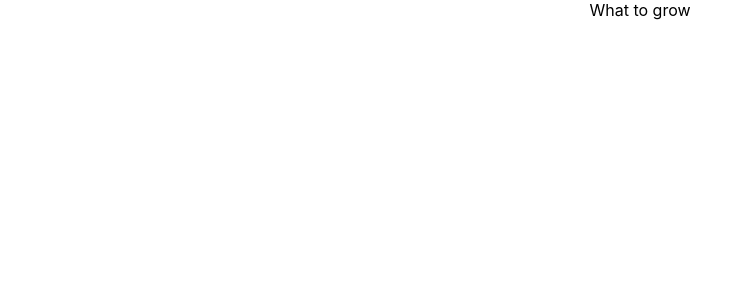
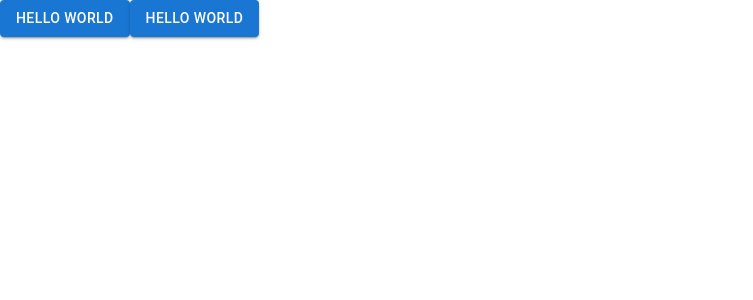
Before and after one commit to WigglyDon/Green-Garden, a React (Create React App) app in the folder front-end-react/: page / in a window 1280 px wide. Shown: the top 300 px of the page, without its empty margins (0-753 px from the left). Built offline with nearby package versions, Linux system fonts and the light colour scheme.

Commit message:
Install materialui, and add two hello world buttons

```diff
--- a/front-end-react/package.json
+++ b/front-end-react/package.json
@@ -3,6 +3,9 @@
   "version": "0.1.0",
   "private": true,
   "dependencies": {
+    "@emotion/react": "^11.6.0",
+    "@emotion/styled": "^11.6.0",
+    "@mui/material": "^5.1.1",
     "@testing-library/jest-dom": "^5.15.0",
     "@testing-library/react": "^11.2.7",
     "@testing-library/user-event": "^12.8.3",
--- a/front-end-react/src/App.tsx
+++ b/front-end-react/src/App.tsx
@@ -1,7 +1,17 @@
 import "./App.css";
+import * as React from "react";
+import ReactDOM from "react-dom";
+import Button from "@mui/material/Button";
 
 function App() {
-  return <div className="App">What to grow</div>;
+  return (
+    <div>
+      <Button variant="contained">Hello World</Button>
+      <Button variant="contained">Hello World</Button>
+    </div>
+  );
 }
 
+ReactDOM.render(<App />, document.querySelector("#root"));
+
 export default App;
```
Also changed, not shown: 1 other file (tests, documents, lock files or other folders).
